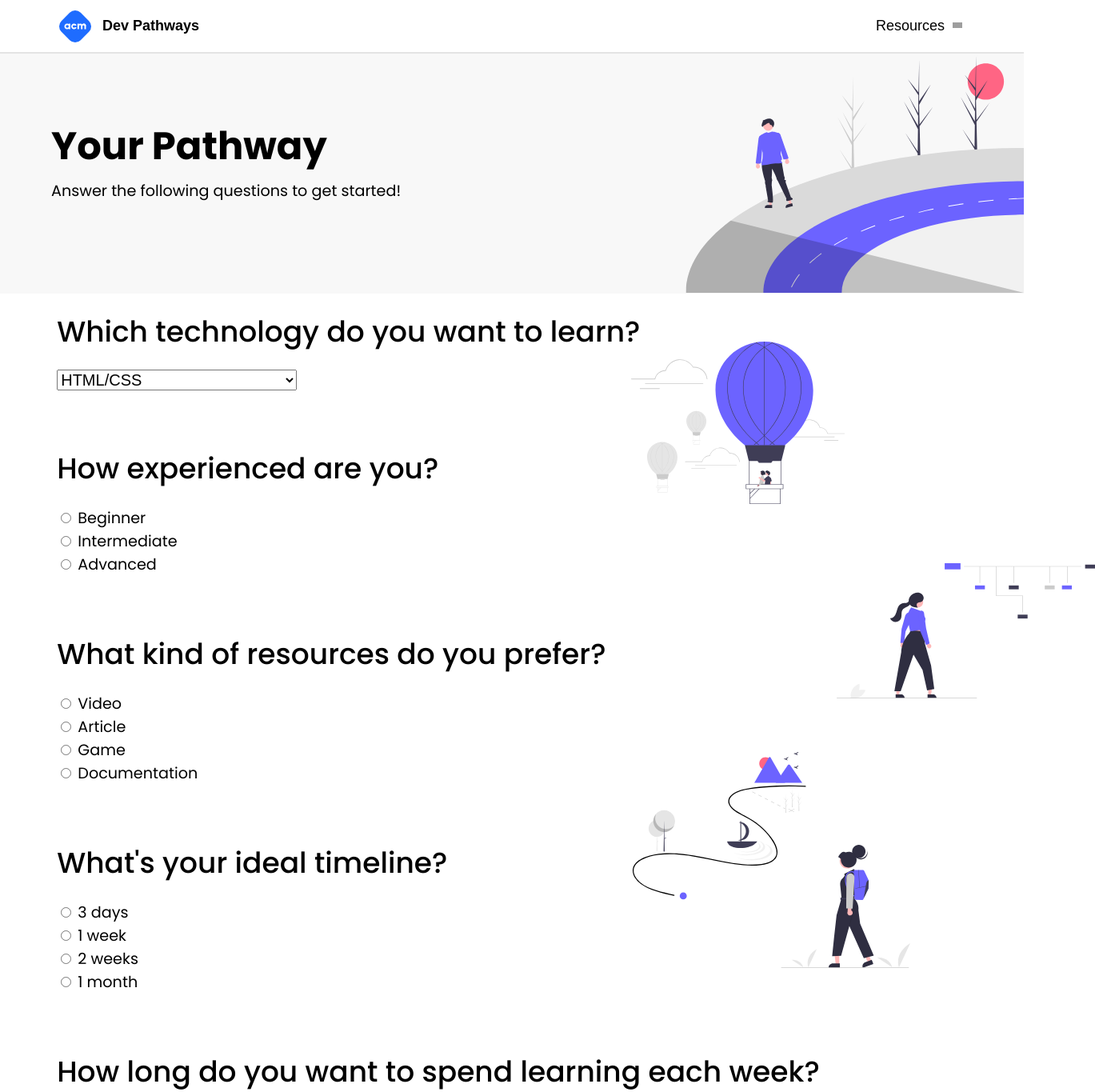
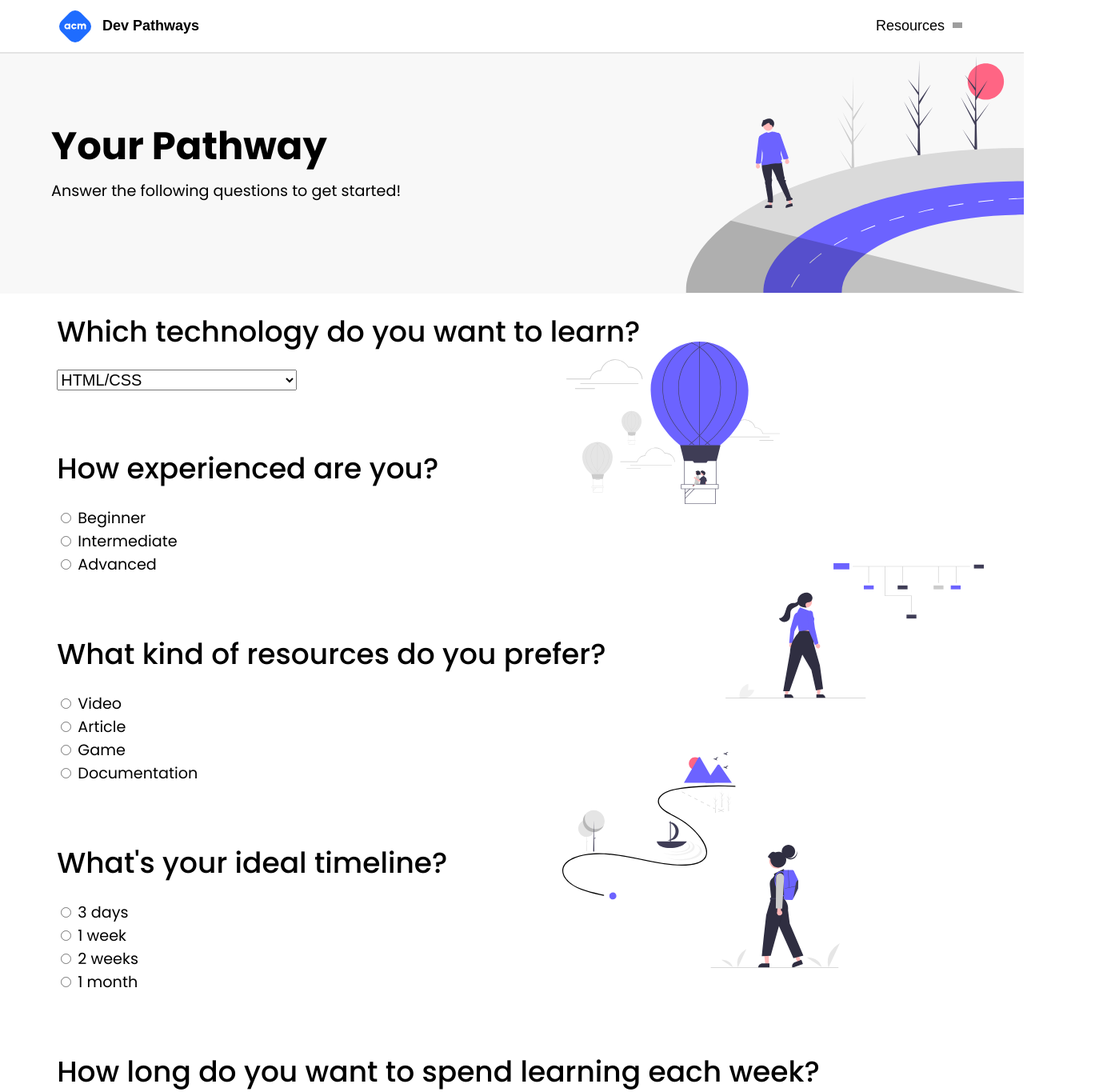
Before and after one commit to uclaacm/dev-pathways, a React (Create React App) app: page /quiz in a window 1280 px wide. Shown: the top 1365 px of the page at 80% size, 1369 px wide, since content can reach past the window. Built offline with nearby package versions, Linux system fonts and the light colour scheme; grey boxes are pictures that could not be loaded.

Commit message:
move quiz images to the right

```diff
--- a/src/pages/Quiz/Quiz.css
+++ b/src/pages/Quiz/Quiz.css
@@ -1,22 +1,25 @@
 .goto-pathway-button {
-    max-width: 300px;
-    margin: 50px;
+  max-width: 300px;
+  margin: 50px;
 }
 
 .quiz-floating {
-    position:absolute;
-    top:427px;
-    left:789px;
+  position: absolute;
+  top: 427px;
+  right: 305px;
+  z-index: -1;
 }
 
 .quiz-career {
-    position:absolute;
-    top:704px;
-    left:1046px;
+  position: absolute;
+  top: 704px;
+  right: 50px;
+  z-index: -1;
 }
 
 .quiz-adventure {
-    position:absolute;
-    top:940px;
-    left:791px;
+  position: absolute;
+  top: 940px;
+  right: 230px;
+  z-index: -1;
 }
```
Also changed, not shown: src/pages/Quiz/Quiz.js (+15 -16 lines).
